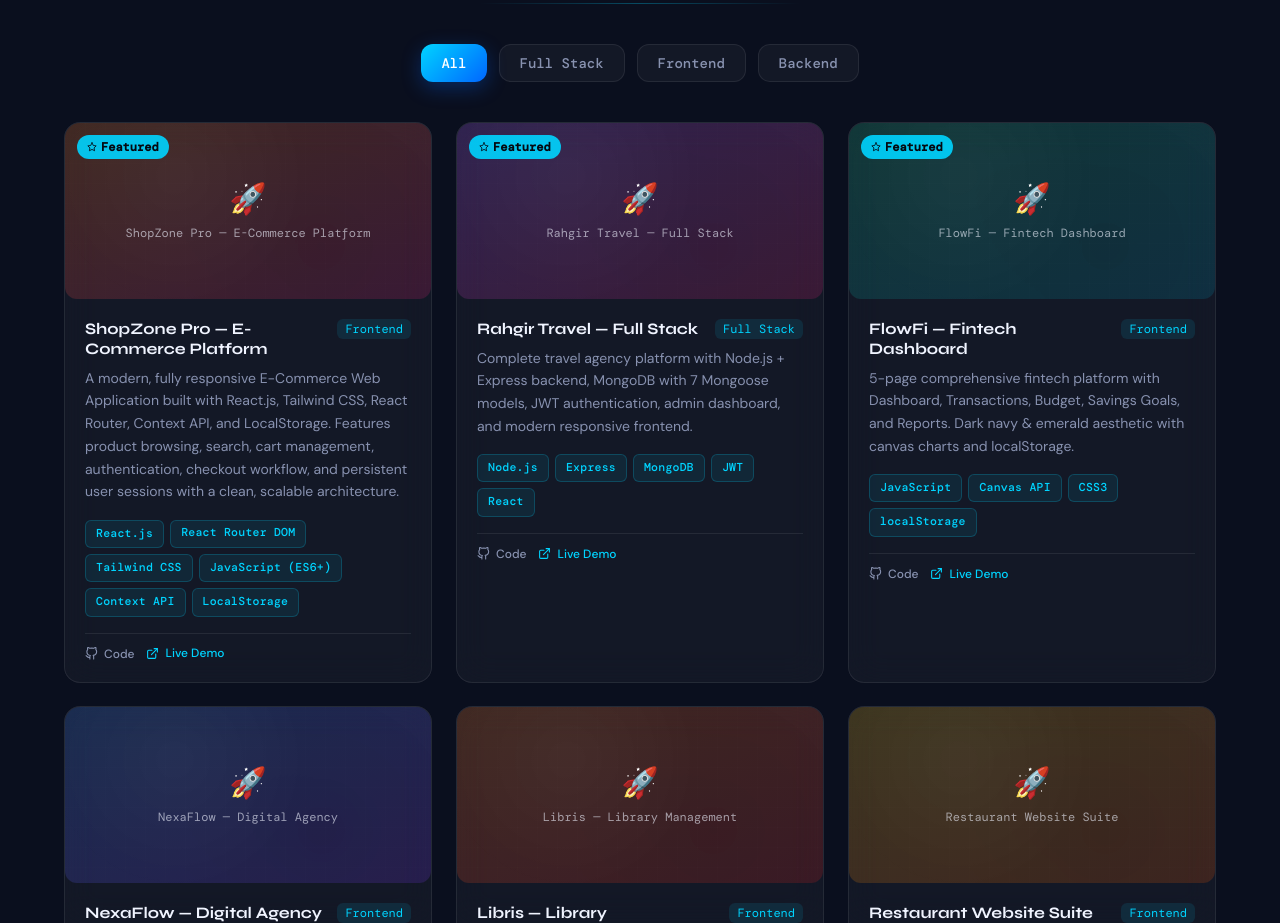
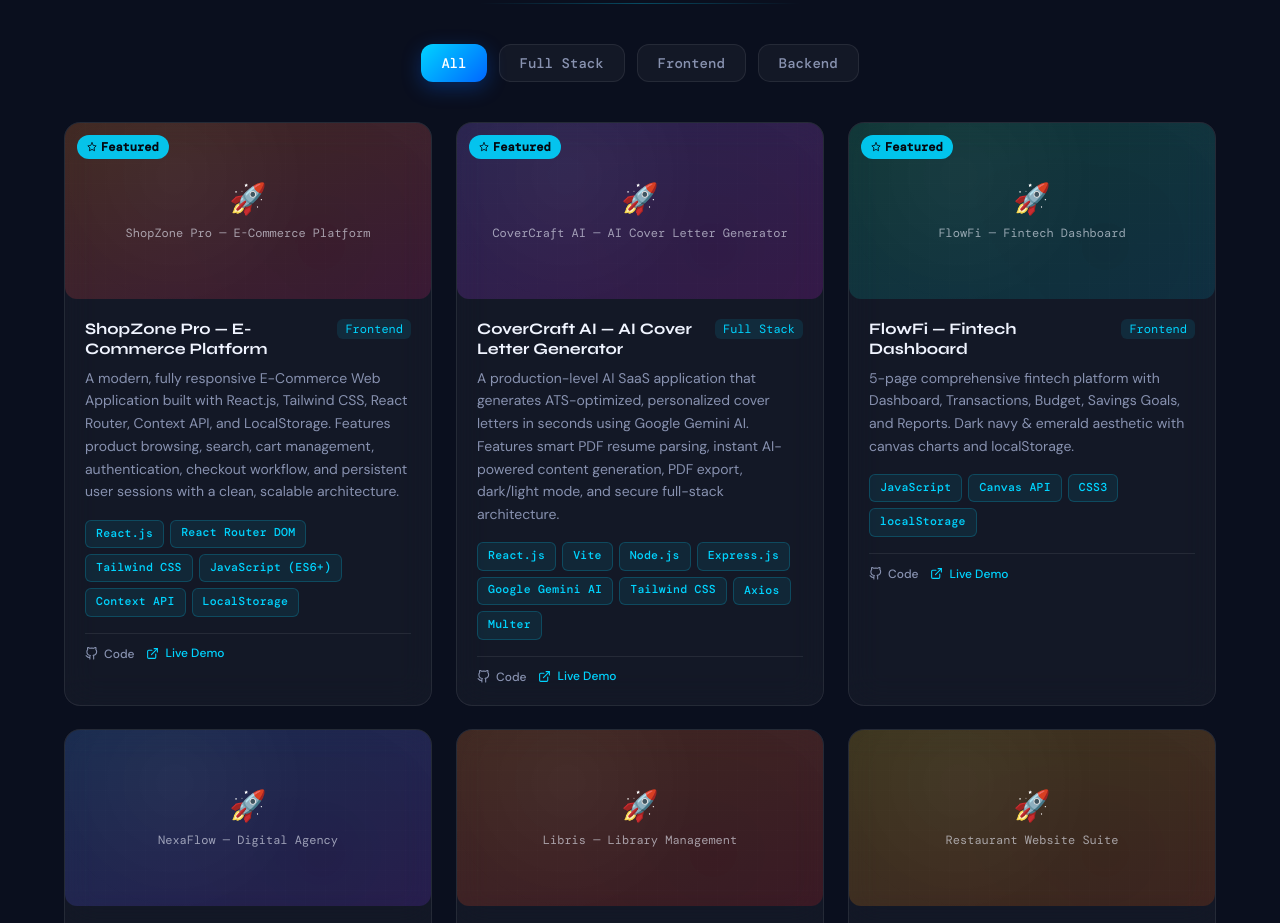
Before and after one commit to wsmkhan2580/waseem-portfolio, a React (Vite) app: page / in a window 1280 px wide. Shown: the part 3460-4383 px from the top of the page. Built offline with nearby package versions, Linux system fonts and the light colour scheme; a web font is replaced by a local one.

Commit message:
Update portfolioData.js

```diff
--- a/src/data/portfolioData.js
+++ b/src/data/portfolioData.js
@@ -72,16 +72,25 @@ live: "https://shopzone-pro-5q7c.vercel.app/",
 featured: true
   },
   {
-    id: 2,
-    title: "Rahgir Travel — Full Stack",
-    description: "Complete travel agency platform with Node.js + Express backend, MongoDB with 7 Mongoose models, JWT authentication, admin dashboard, and modern responsive frontend.",
-    category: "Full Stack",
-    image: null,
-    gradient: "from-purple-500/20 to-pink-600/20",
-    tech: ["Node.js", "Express", "MongoDB", "JWT", "React"],
-    github: "https://github.com/waseem/rahgir",
-    live: "#",
-    featured: true
+id: 2,
+title: "CoverCraft AI — AI Cover Letter Generator",
+description: "A production-level AI SaaS application that generates ATS-optimized, personalized cover letters in seconds using Google Gemini AI. Features smart PDF resume parsing, instant AI-powered content generation, PDF export, dark/light mode, and secure full-stack architecture.",
+category: "Full Stack",
+image: null,
+gradient: "from-violet-500/20 to-fuchsia-600/20",
+tech: [
+"React.js",
+"Vite",
+"Node.js",
+"Express.js",
+"Google Gemini AI",
+"Tailwind CSS",
+"Axios",
+"Multer"
+],
+github: "https://github.com/wsmkhan2580/covercraft-ai.git",
+live: "https://covercraft-ai-l21l.vercel.app",
+featured: true
   },
   {
     id: 3,
```
